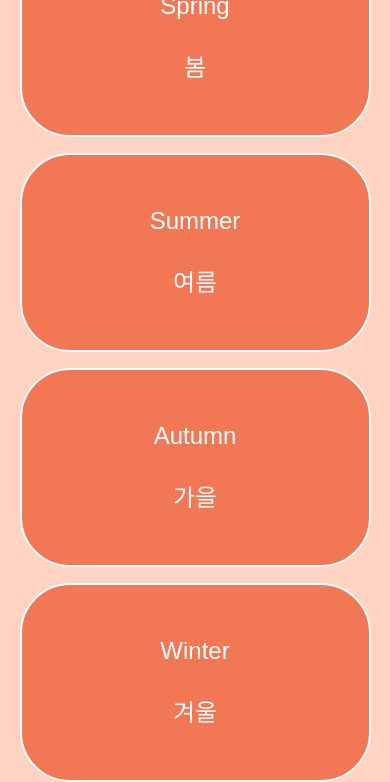
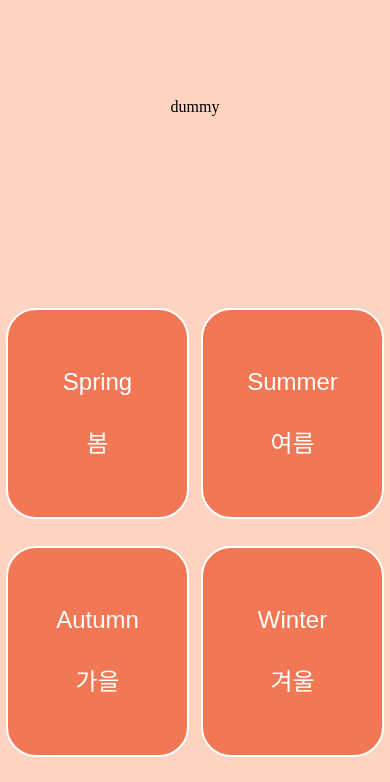
Before and after one commit to BBongDDa/DSCSYU-Hackathon-21-1-min2bean, a plain HTML site: page index.html in a window 390 px wide. Shown: the part 62-844 px from the top of the page. Drawn offline with Linux system fonts and the light colour scheme.

Commit message:
모바일 디자인 수정 배너 더미데이터 추가

```diff
--- a/index.css
+++ b/index.css
@@ -2,7 +2,7 @@
 
 .bodywrap{
     width: 90%;
-    height: 100vh;
+    height: 80vh;
     margin: 0 auto;
     display: flex;
     align-items: center !important;
@@ -11,6 +11,16 @@
 }
 
 .mainbtn{
+    flex: 1;
+    height: 20vh;
+    margin: 3%;
+    background-color: #F27855;
+    font-size: 1.5rem;
+    border: 2px solid #fff;
+    border-radius: 50px;
+    color: white;
+}
+.mainbtn2{
     flex: 1;
     height: 20vh;
     margin: 3%;
@@ -38,22 +48,66 @@
     margin: 0 auto;
     align-items: center;
 }
+
+.mainbanner{
+    height: 20vh;
+    display: flex;
+    justify-content: center;
+    align-items: center;
+}
 @media (max-width : 1024px) {
 
     .bodywrap{
         width: 100%;
-        height: 100vh;
+        height: 50vh;
         margin: 0 auto;
-        flex-direction: column;
         justify-content: center;
         row-gap: 1rem;
+        flex-wrap: wrap;
+        ;
     }
     .mainbtn{
-        width: 90%;
-        min-height: 10vh;
+        min-height: 25vh;
+        min-width: 150px;
         margin: 0 auto;
+        height: auto;
+        flex: 1;
+        border-radius: 30px;
+        margin: 1.5%;
+        margin-top: 2rem;
+    }
+    .mainbtn2{
+        min-height: 25vh;
+        min-width: 150px;
+        margin: 0 auto;
+        height: auto;
+        flex: 1;
+        border-radius: 30px;
+        margin: 1.5%;
+        margin-bottom: 2rem;
     }
     .title{
         font-size: 1.4rem;
     }
+    .navmain{
+        padding: 2.5%;
+        min-height: 5vh;
+        display: flex;
+        align-items: center;
+    }
+    .mainbanner{
+        height: 50vh;
+        display: flex;
+        justify-content: center;
+        align-items: center;
+    }
 }
+
+@media (max-width : 560px){
+    .mainbanner{
+        height: 40vh;
+        display: flex;
+        justify-content: center;
+        align-items: center;
+    }
+}
--- a/index.html
+++ b/index.html
@@ -13,11 +13,14 @@
         <b class="title-sm">이용문의</b>
     </div>
     </nav>
+    <section class="mainbanner">
+        <p>dummy</p>
+    </section>
     <div class="bodywrap">
     <button onclick="location.href='./spring'"  class="mainbtn">Spring<br><br>봄</button>
     <button onclick="location.href='./summer'"  class="mainbtn">Summer<br><br>여름</button>
-    <button onclick="location.href='./autumn'"  class="mainbtn">Autumn<br><br>가을</button>
-    <button onclick="location.href='./witer'"  class="mainbtn">Winter<br><br>겨울</button>
+    <button onclick="location.href='./autumn'"  class="mainbtn2">Autumn<br><br>가을</button>
+    <button onclick="location.href='./witer'"  class="mainbtn2">Winter<br><br>겨울</button>
 </div>
 </body>
 </html>
```
